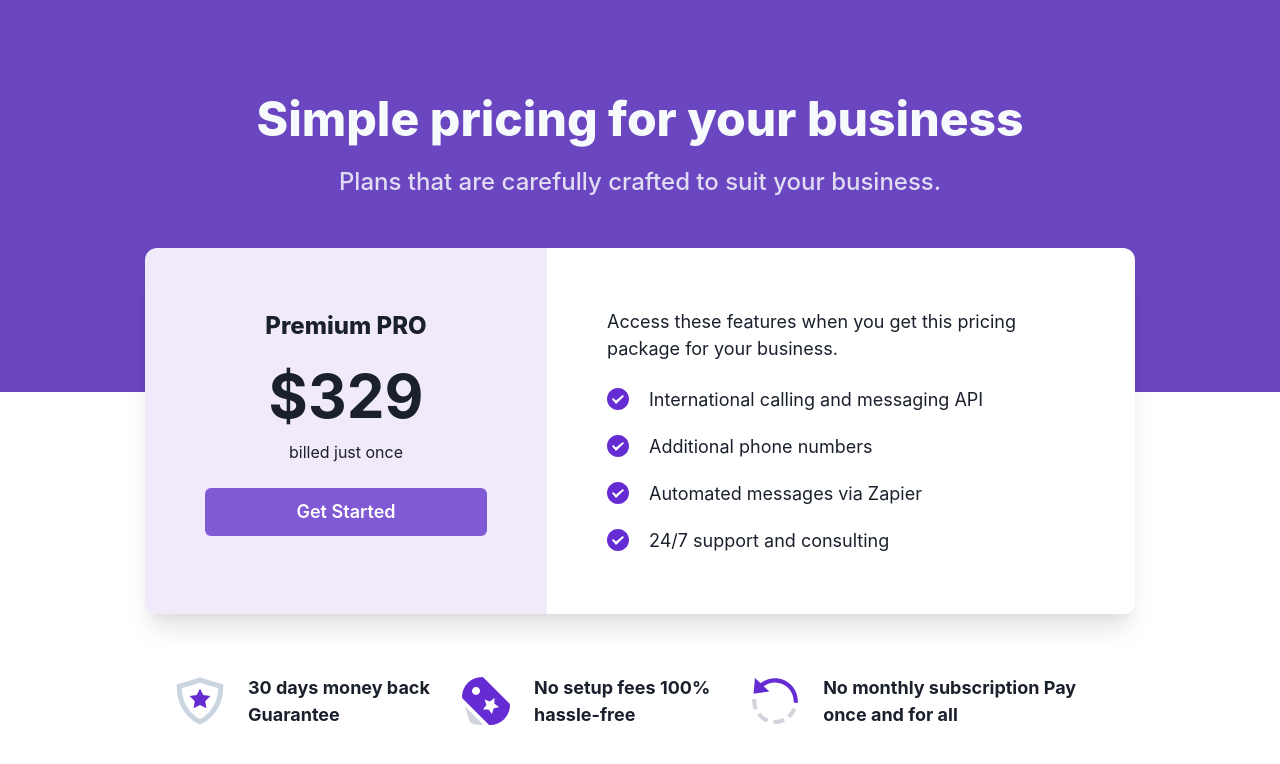
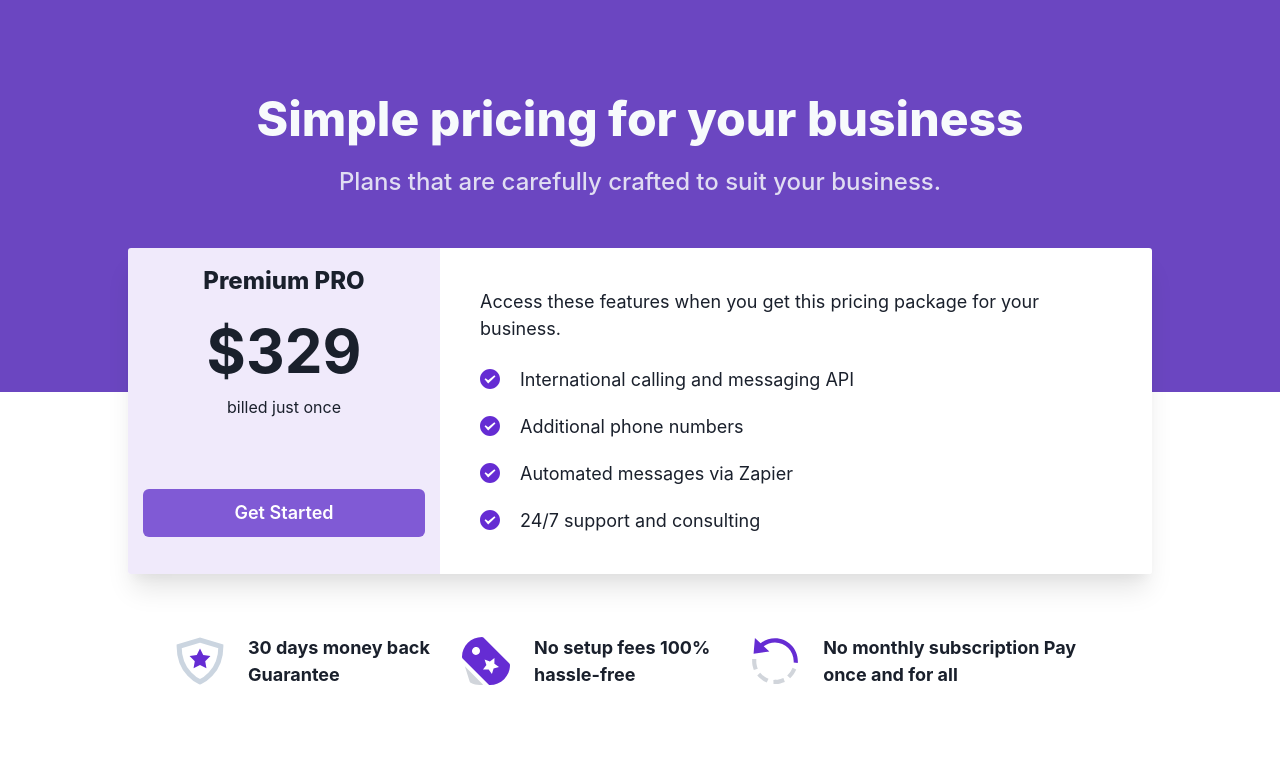
Before and after one commit to mfahadarif85/chakra-ui-for-beginners, a React (Vite) app: page / in a window 1280 px wide. Shown: the top 764 px of the page. Built offline with nearby package versions, Linux system fonts and the light colour scheme.

Commit message:
chakra default theme styling

```diff
--- a/src/components/Features.tsx
+++ b/src/components/Features.tsx
@@ -15,9 +15,9 @@ const Feature = (props: FeatureProps) => {
   const { icon, children, ...rest } = props;
 
   return (
-    <HStack {...rest} spacing='24px'>
-      <Icon as={icon} boxSize='48px'></Icon>
-      <Text textAlign='left' fontSize='18px' fontWeight='700'>
+    <HStack {...rest} spacing='6'>
+      <Icon as={icon} boxSize='12'></Icon>
+      <Text textAlign='left' fontSize='lg' fontWeight='bold'>
         {children}
       </Text>
     </HStack>
@@ -26,8 +26,8 @@ const Feature = (props: FeatureProps) => {
 
 const Features = () => {
   return (
-    <Box maxW='1024px' m='auto' pt='60px' pb='32px'>
-      <HStack px='48px' spacing='20px'>
+    <Box maxW='1024px' m='auto' pt='60px' pb='8'>
+      <HStack px='12' spacing='5'>
         <Feature icon={MoneyBackGuaranteeIcon}>
           30 days money back Guarantee
         </Feature>
--- a/src/components/Header.tsx
+++ b/src/components/Header.tsx
@@ -2,18 +2,19 @@ import { Box, Heading, Text, Center } from "@chakra-ui/react";
 
 const Header = () => {
   return (
-    <Box as='section' pb='112px'>
-      <Box bg='#6B46C1' pt='90px' pb='192px' px='32px' textAlign='center'>
-        <Heading fontWeight='800' fontSize='48px' color='#F7FAFC'>
+    <Box as='section' pb='28'>
+      <Box
+        bg='purple.600'
+        color='gray.50'
+        pt='90px'
+        pb='192px'
+        px='8'
+        textAlign='center'
+      >
+        <Heading fontWeight='extrabold' fontSize='5xl'>
           Simple pricing for your business
         </Heading>
-        <Text
-          fontWeight='500'
-          fontSize='24px'
-          color='#F7FAFC'
-          opacity='0.84'
-          pt='16px'
-        >
+        <Text fontWeight='medium' fontSize='2xl' opacity='0.84' pt='4'>
           Plans that are carefully crafted to suit your business.
         </Text>
       </Box>
--- a/src/components/Pricing.tsx
+++ b/src/components/Pricing.tsx
@@ -15,8 +15,8 @@ import { CheckIcon } from "../icons/Icon";
 export const ListItem = (props: StackProps) => {
   const { children, ...rest } = props;
   return (
-    <HStack as='li' spacing='20px' {...rest}>
-      <Icon as={CheckIcon} w='22px' h='22px'></Icon>
+    <HStack as='li' spacing='5' {...rest}>
+      <Icon as={CheckIcon} w='5' h='5'></Icon>
       <Text>{children}</Text>
     </HStack>
   );
@@ -25,32 +25,32 @@ export const ListItem = (props: StackProps) => {
 const Pricing = () => {
   return (
     <Box
-      maxWidth='990px'
+      maxWidth='5xl'
       margin='auto'
-      mt='-256px'
-      borderRadius='12px'
+      mt='-64'
+      borderRadius='3'
       overflow='hidden'
       boxShadow='xl'
     >
       <Flex>
-        <Box bg='#f0eafb' p='60px' textAlign='center'>
-          <Text fontSize='24px' fontWeight='800'>
+        <Box bg='#f0eafb' p='15' textAlign='center'>
+          <Text fontSize='2xl' fontWeight='800'>
             Premium PRO
           </Text>
-          <Heading fontSize='60px' pt='16px'>
+          <Heading fontSize='6xl' pt='4'>
             $329
           </Heading>
-          <Text pt='8px'>billed just once</Text>
-          <Button colorScheme='purple' size='lg' w='282px' mt='24px'>
+          <Text pt='2'>billed just once</Text>
+          <Button colorScheme='purple' size='lg' w='282px' mt='70'>
             Get Started
           </Button>
         </Box>
-        <Box p='60px' fontSize='18px' bg='white'>
+        <Box p='10' fontSize='lg' bg='white'>
           <Text>
             Access these features when you get this pricing package for your
             business.
           </Text>
-          <Stack as='ul' spacing='20px' pt='24px'>
+          <Stack as='ul' spacing='5' pt='6'>
             <ListItem>International calling and messaging API</ListItem>
             <ListItem>Additional phone numbers</ListItem>
             <ListItem>Automated messages via Zapier</ListItem>
```
